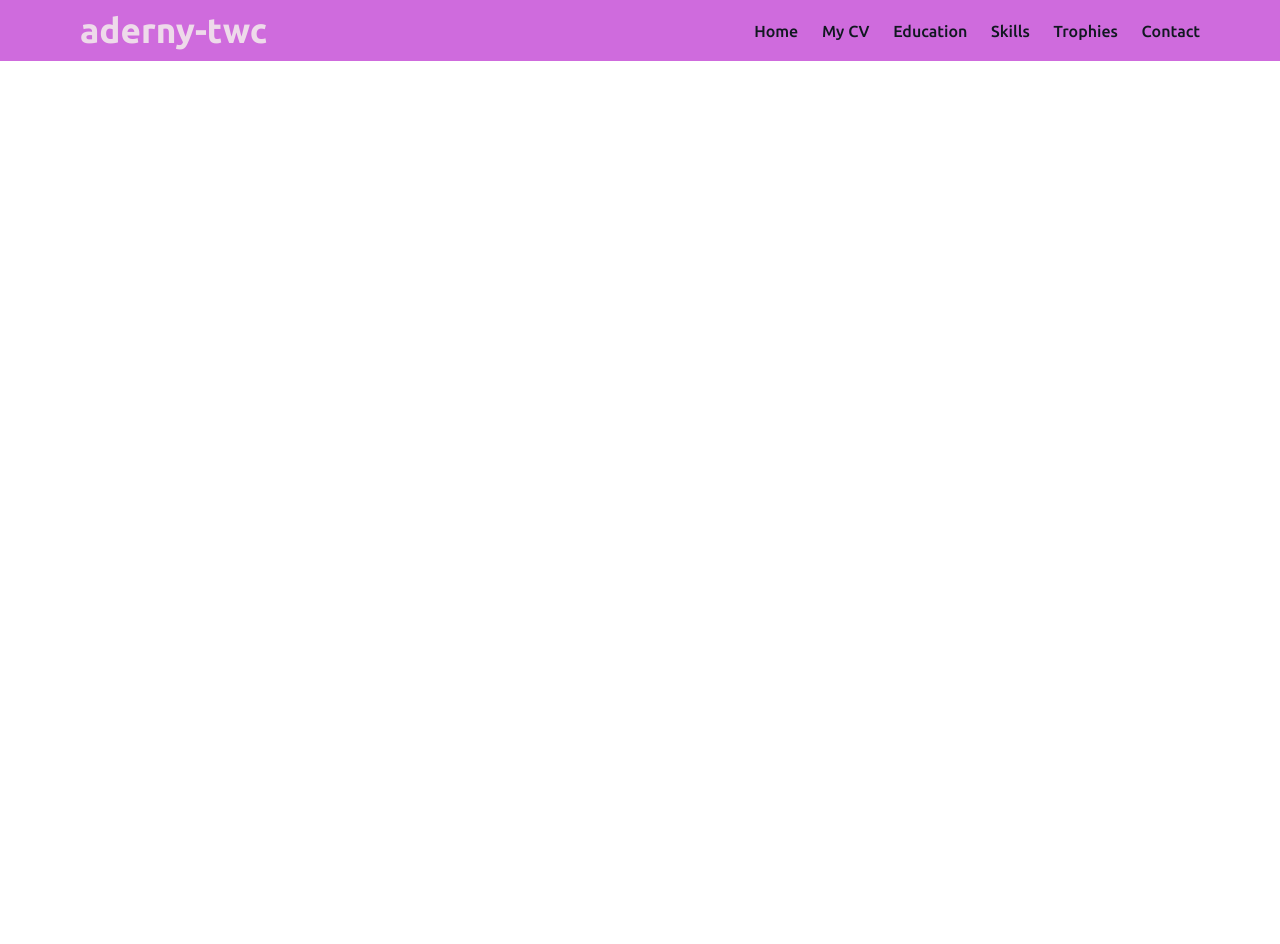
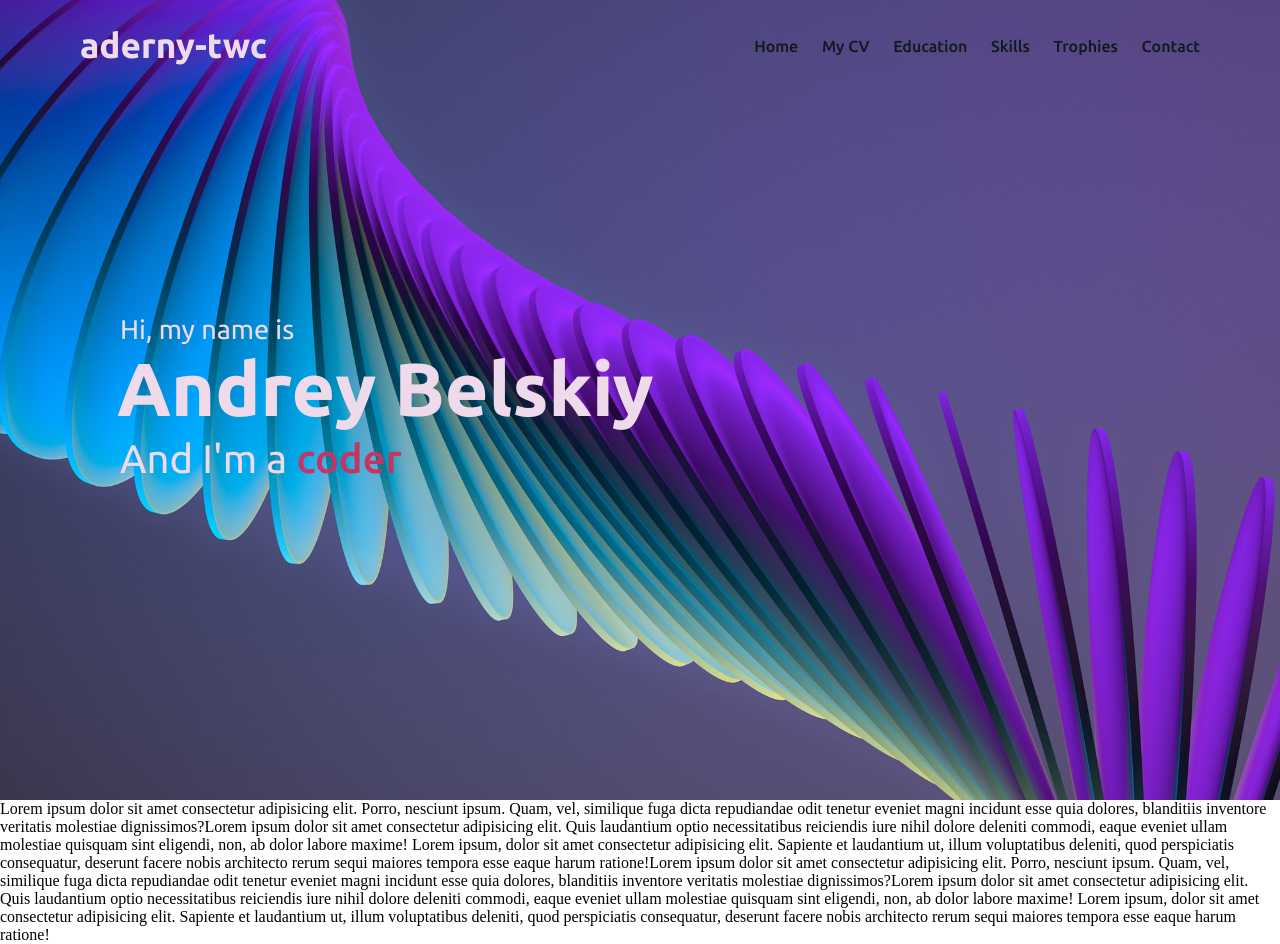
Before and after one commit to aderny-twc/my_page, a plain HTML site: page index.html in a window 1280 px wide. Before the commit the page ends 800 px from the top, so only its background shows below. Drawn offline with Linux system fonts and the light colour scheme.

Commit message:
Created navbar. Added background placeholder. Added function for navbar

```diff
--- a/css/style.css
+++ b/css/style.css
@@ -4,6 +4,7 @@
     --main-element-color: #CF6BDD;
     --main-bg-color: #101820;
     --logo-color: #EEDAEA;
+    --accent-color: #C53562;
 }
 
 * {
@@ -23,9 +24,14 @@
 .navbar {
     position: fixed;
     width: 100%;
+    font-family: 'Ubuntu', sans-serif;
+    padding: 25px 0;
+    transition: all 0.2s ease;
+}
+
+.sticky {
     background: var(--main-element-color);
-    font-family: 'Ubuntu', sans-serif;
-    padding: 10px 0;
+    padding: 15px 0;
 }
 
 .navbar .max-width {
@@ -34,7 +40,7 @@
     justify-content: space-between;
 }
 
-.navbar .logo a{
+.navbar .logo a {
     color: var(--logo-color);
     font-size: 35px;
     font-weight: 600;
@@ -45,9 +51,50 @@
     display: inline-block;
 }
 
-.menu li a{
+.navbar .menu li a {
     color: var(--main-bg-color);
     font-size: 16px;
     font-weight: 500;
     margin-left: 20px;
+    transition: color 0.15s ease;
 }
+
+.navbar .menu li a:hover {
+    color: var(--accent-color);
+}
+
+/* HOME STYLES */
+.home {
+    display: flex;
+    background: url('/images/background_placeholder.jpg') no-repeat center;
+    background-size: cover;
+    background-attachment: fixed;
+    height: 100vh;
+    color: var(--logo-color);
+    min-height: 500px;
+    font-family: 'Ubuntu', sans-serif;
+}
+
+.home .max-width {
+    margin: auto 0 auto 40px;
+}
+
+.home .home-content .text-greeting1{
+    font-size: 27px;
+}
+
+.home .home-content .text-greeting2{
+    font-size: 75px;
+    font-weight: 600;
+    margin-left: -3px;;
+}
+
+.home .home-content .text-greeting3{
+    font-size: 40px;
+    margin: 5px 0;
+}
+
+.home .home-content .text-greeting3 span {
+    color: var(--accent-color);
+    font-weight: 500;
+}
--- a/index.html
+++ b/index.html
@@ -11,9 +11,9 @@
 </head>
 <body>
     <!-- NAVBAR PANEL -->
-    <nav class="navbar">
+    <nav class="navbar" id="navbar">
         <div class="max-width">
-            <div class="logo"><a href="#">aderny-twc</a></div>
+            <div class="logo"><a href="#"><span>aderny</span>-twc</a></div>
             <ul class="menu">
             <li><a href="#">Home</a></li>
             <li><a href="#">My CV</a></li>
@@ -24,5 +24,25 @@
         </ul>
         </div>
     </nav>
+
+    <!-- HOME PART -->
+    <section class="home" id="home">
+        <div class="max-width">
+            <div class="home-content">
+                <div class="text-greeting1">Hi, my name is</div>
+                <div class="text-greeting2">Andrey Belskiy</div>
+                <div class="text-greeting3">And I'm a <span>coder</span></div>
+            </div>
+        </div>
+    </section>
+
+    <p>Lorem ipsum dolor sit amet consectetur adipisicing elit. Porro, nesciunt ipsum. Quam, vel, similique fuga dicta repudiandae odit tenetur eveniet magni incidunt esse quia dolores, blanditiis inventore veritatis molestiae dignissimos?Lorem ipsum dolor sit amet consectetur adipisicing elit. Quis laudantium optio necessitatibus reiciendis iure nihil dolore deleniti commodi, eaque eveniet ullam molestiae quisquam sint eligendi, non, ab dolor labore maxime! Lorem ipsum, dolor sit amet consectetur adipisicing elit. Sapiente et laudantium ut, illum voluptatibus deleniti, quod perspiciatis consequatur, deserunt facere nobis architecto rerum sequi maiores tempora esse eaque harum ratione!Lorem ipsum dolor sit amet consectetur adipisicing elit. Porro, nesciunt ipsum. Quam, vel, similique fuga dicta repudiandae odit tenetur eveniet magni incidunt esse quia dolores, blanditiis inventore veritatis molestiae dignissimos?Lorem ipsum dolor sit amet consectetur adipisicing elit. Quis laudantium optio necessitatibus reiciendis iure nihil dolore deleniti commodi, eaque eveniet ullam molestiae quisquam sint eligendi, non, ab dolor labore maxime! Lorem ipsum, dolor sit amet consectetur adipisicing elit. Sapiente et laudantium ut, illum voluptatibus deleniti, quod perspiciatis consequatur, deserunt facere nobis architecto rerum sequi maiores tempora esse eaque harum ratione!</p>
+
+
+
+
+
+
+    <script src="js/script.js"></script>
 </body>
 </html>
--- a/js/script.js
+++ b/js/script.js
@@ -0,0 +1,14 @@
+// STICKY NAVBAR
+var navbar = document.getElementById("navbar");
+
+var sticky = navbar.offsetTop;
+
+function stickyNavScroll() {
+  if (window.pageYOffset > sticky) {
+    navbar.classList.add("sticky")
+  } else {
+    navbar.classList.remove("sticky");
+  }
+}
+
+window.onscroll = function() {stickyNavScroll()};
```
Also changed, not shown: images/background_placeholder.jpg (added).
